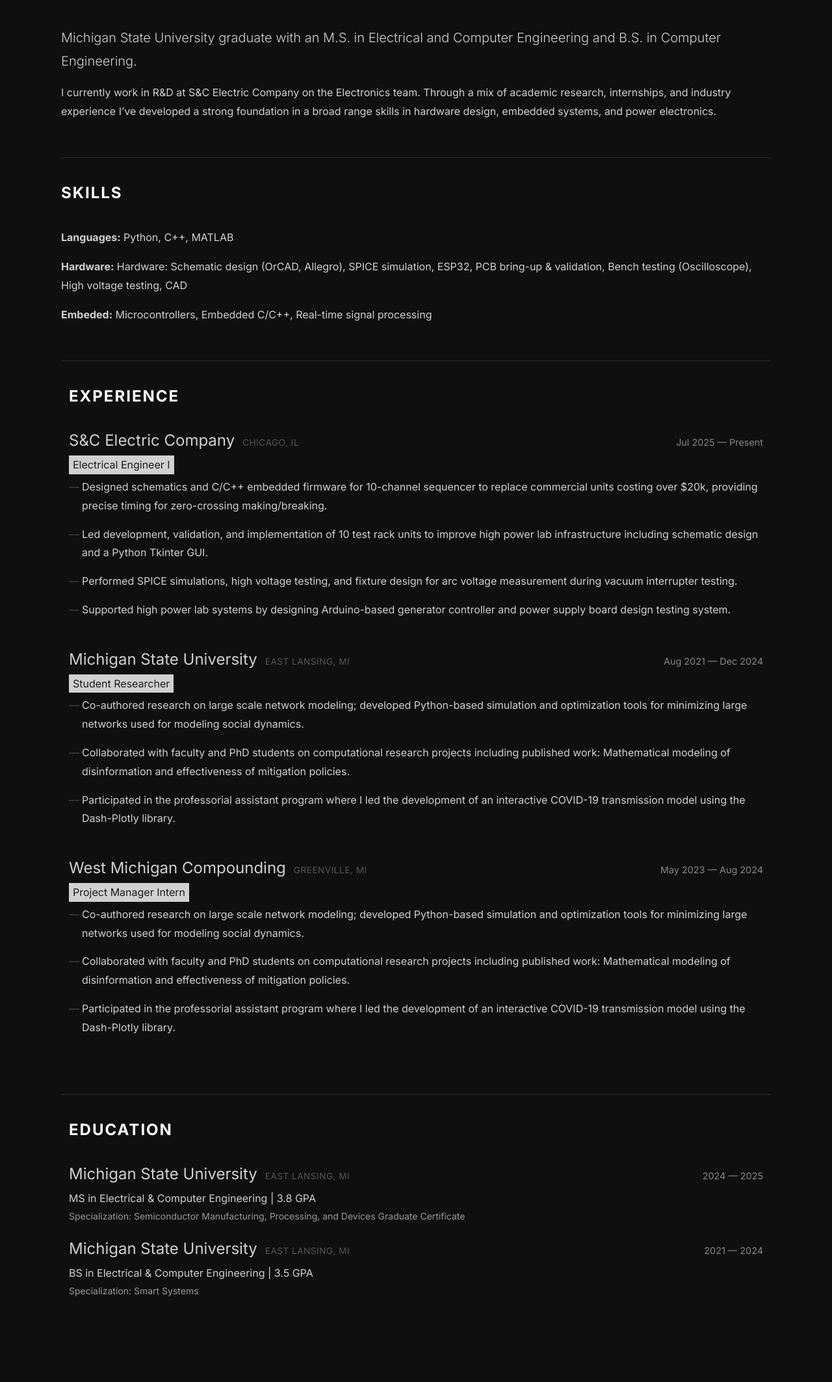
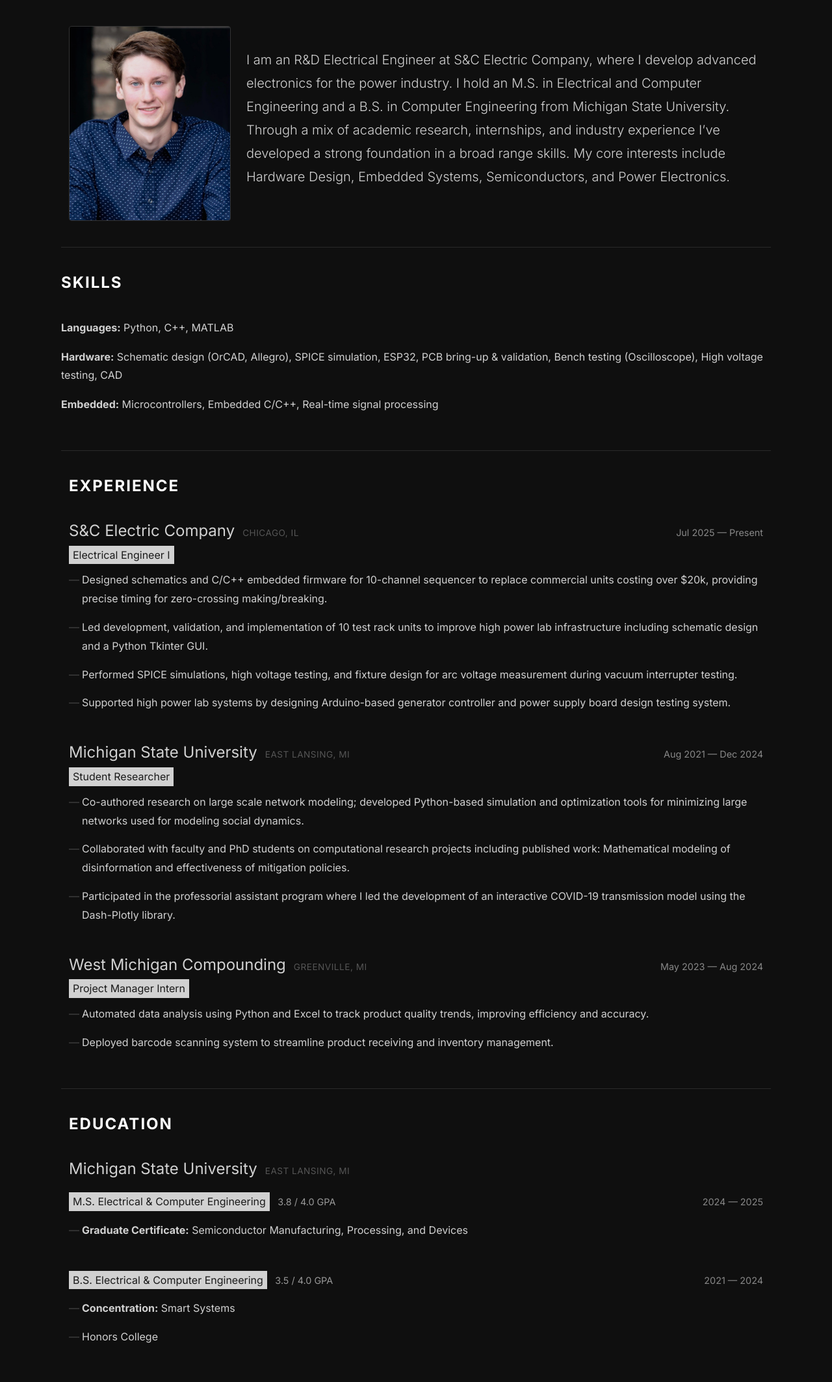
Before and after one commit to bollma13/portfolio, a Flask app: page / in a window 1280 px wide. Shown: the part 115-2242 px from the top of the page at 65% size. Before the commit the page ends 2110 px from the top, so only its background shows below. Run offline with Flask 3, Linux system fonts and the light colour scheme.

Commit message:
port fix

```diff
--- a/static/css/style.css
+++ b/static/css/style.css
@@ -182,11 +182,11 @@ section:last-of-type {
     display: block;
 }
 
-.role-title {
+/* .role-title {
     color: #d1d1d1;
     font-weight: 400;
     margin-bottom: 2px;
-}
+} */
 
 .item-header {
     display: flex;
@@ -223,7 +223,9 @@ section:last-of-type {
     padding: 0px 6px;               /* Adds space around the text inside the highlight */
     /* border-radius: 4px;             Rounds the corners of the highlight */
     display: inline-block;          /* Ensures the highlight only covers the text width */
-    margin-bottom: 5px;             /* Adds a tiny gap below the highlight */
+    margin-bottom: 10px;             /* Adds a tiny gap below the highlight */
+    /* margin-top: 10px; */
+
 }
 
 #photography a.text-muted {
@@ -234,3 +236,30 @@ section:last-of-type {
     color: #ffffff !important; /* Turns white on hover */
     text-decoration: none;     /* Keeps it clean */
 }
+
+
+/* Mobile Menu Styling */
+@media (max-width: 991px) {
+    .navbar-collapse {
+        background: #111; /* Dark background for the mobile drawer */
+        padding: 1rem;
+        border-radius: 8px;
+        margin-top: 10px;
+        border: 1px solid #333;
+    }
+
+    .nav-link {
+        text-align: center;
+        padding: 12px 0;
+        border-bottom: 1px solid #222;
+    }
+
+    .nav-link:last-child {
+        border-bottom: none;
+    }
+
+    /* Prevent the brand group from being squished */
+    .navbar-brand-group {
+        max-width: 70%;
+    }
+}
--- a/templates/base.html
+++ b/templates/base.html
@@ -14,7 +14,7 @@
     <div class="container">
         <div class="navbar-brand-group">
             <a class="navbar-brand fw-bold mb-0" href="/">Samuel Bollman</a>
-                <div class="contact-subtext">
+            <div class="contact-subtext d-none d-lg-block">
                 bollmasa@gmail.com • (616) 250-8483 • (Relocating to) Palo Alto, CA
                 <a href="{{ url_for('static', filename='files/Samuel_Bollman_Resume.pdf') }}"
                    class="btn btn-outline-primary btn-sm ms-2" download>
@@ -23,13 +23,26 @@
             </div>
         </div>
 
+        <button class="navbar-toggler" type="button" data-bs-toggle="collapse" data-bs-target="#navbarNav">
+            <span class="navbar-toggler-icon"></span>
+        </button>
+
+        <div class="collapse navbar-collapse" id="navbarNav">
             <div class="navbar-nav ms-auto align-items-center">
+                <div class="d-lg-none text-center py-3 border-bottom border-secondary mb-2 w-100">
+                    <small class="text-muted d-block">bollmasa@gmail.com • (616) 250-8483</small>
+                    <small class="text-muted d-block mb-2">Palo Alto, CA</small>
+                    <a href="{{ url_for('static', filename='files/Samuel_Bollman_Resume.pdf') }}"
+                       class="btn btn-outline-primary btn-sm" download>Download Resume</a>
+                </div>
+
                 <a class="nav-link px-3" href="/#home">HOME</a>
                 <a class="nav-link px-3" href="/#skills">SKILLS</a>
                 <a class="nav-link px-3" href="/#experience">EXPERIENCE</a>
                 <a class="nav-link px-3" href="/#education">EDUCATION</a>
                 <a class="nav-link px-3" href="/projects">PROJECTS</a>
                 <a class="nav-link px-3" href="/personal">PERSONAL</a>
+            </div>
         </div>
     </div>
 </nav>
--- a/templates/index.html
+++ b/templates/index.html
@@ -3,22 +3,39 @@
 {% block content %}
     <div class="container">
         <section id="home" style="padding: 80px 0; border-bottom: 1px solid #2a2a2a;">
-            <!-- <h2 class="display-5 fw-bold"></h2> -->
-            <p class="lead">Michigan State University graduate with an M.S. in Electrical and Computer Engineering and B.S. in Computer Engineering.</p>
-            <p> I currently work in R&D at S&C Electric Company on the Electronics team.
-            Through a mix of academic research, internships, and industry experience I’ve developed a strong foundation in a broad range skills in hardware design, embedded systems, and power electronics.</p>
+            <div class="container">
+                <div class="row align-items-center">
+                    <div class="col-lg-3 col-md-4 mb-4 mb-md-0">
+                        <div style="height: 300px; background: #1a1a1a; border: 1px solid #333; display: flex; align-items: center; justify-content: center; overflow: hidden; border-radius: 4px;">
+                            <img src="{{ url_for('static', filename='images/1698416004010.jpg') }}"
+                                 alt="Samuel Bollman"
+                                 onerror="this.style.display='none'; this.nextElementSibling.style.display='block';"
+                                 style="width: 100%; height: 100%; object-fit: cover; opacity: 0.9;">
+                            <span class="text-muted small text-uppercase" style="display: none; letter-spacing: 2px;">[ Image Missing ]</span>
+                        </div>
+                    </div>
+
+                    <div class="col-lg-9 col-md-8">
+                        <p class="lead">I am an R&D Electrical Engineer at S&C Electric Company,
+                            where I develop advanced electronics for the power industry.
+                            I hold an M.S. in Electrical and Computer Engineering and a B.S. in Computer Engineering from Michigan State University.
+                            Through a mix of academic research, internships, and industry experience I’ve developed a strong foundation in a broad range skills.
+                            My core interests include Hardware Design, Embedded Systems, Semiconductors, and Power Electronics.
+                            </p>
+                        <!-- <p>I currently work in R&D at S&C Electric Company on the Electronics team.
+                            Through a mix of academic research, internships, and industry experience I’ve developed a strong foundation in a broad range of skills in
+                            hardware design, embedded systems, and power electronics.</p> -->
+                    </div>
+                </div>
+            </div>
         </section>
 
         <section id="skills" style="padding: 80px 0; border-bottom: 1px solid #2a2a2a;">
             <h2>Skills</h2>
             <div class="row">
-
                 <p><strong>Languages:</strong> Python, C++, MATLAB</p>
-                    <p><strong>Hardware:</strong> Hardware: Schematic design (OrCAD, Allegro), SPICE simulation, ESP32, PCB bring-up &
-                            validation, Bench testing (Oscilloscope), High voltage testing, CAD</p>
-                    <p><strong>Embeded:</strong> Microcontrollers, Embedded C/C++, Real-time signal processing</p>
-
-
+                <p><strong>Hardware:</strong> Schematic design (OrCAD, Allegro), SPICE simulation, ESP32, PCB bring-up & validation, Bench testing (Oscilloscope), High voltage testing, CAD</p>
+                <p><strong>Embedded:</strong> Microcontrollers, Embedded C/C++, Real-time signal processing</p>
             </div>
         </section>
 
@@ -59,7 +76,7 @@
                     </ul>
                 </div>
 
-        <div class="mb-5">
+                <div class="mb-0">
                     <div class="item-header">
                         <div class="company-group">
                             <h4>West Michigan Compounding</h4>
@@ -69,39 +86,47 @@
                     </div>
                     <p class="role-title">Project Manager Intern</p>
                     <ul>
-                <li>Co-authored research on large scale network modeling; developed Python-based simulation and optimization tools for minimizing large networks used for modeling social dynamics.</li>
-                <li>Collaborated with faculty and PhD students on computational research projects including published work: Mathematical modeling of disinformation and effectiveness of mitigation policies.</li>
-                <li>Participated in the professorial assistant program where I led the development of an interactive COVID-19 transmission model using the Dash-Plotly library.</li>
+                        <li>Automated data analysis using Python and Excel to track product quality trends, improving efficiency and accuracy.</li>
+                        <li>Deployed barcode scanning system to streamline product receiving and inventory management.</li>
                     </ul>
                 </div>
             </div>
         </section>
-<section id="education" style="padding: 80px 0; border-bottom: none;">
+
+        <section id="education" style="padding: 80px 0; border-bottom: none !important;">
     <div class="container">
         <h2>Education</h2>
 
-        <div class="mb-4">
-            <div class="item-header">
-                <div class="company-group">
-                    <h4>Michigan State University</h4>
+        <div class="company-group mb-3">
+            <h4 class="mb-0">Michigan State University</h4>
             <span class="item-location">East Lansing, MI</span>
+        </div>
+
+        <div class="education-entry">
+            <div class="item-header" style="margin-bottom: 5px;">
+                <div>
+                    <span class="role-title">M.S. Electrical & Computer Engineering</span>
+                    <span class="text-muted ms-2" style="font-size: 0.9rem;"> 3.8 / 4.0 GPA</span>
                 </div>
                 <span class="item-date">2024 — 2025</span>
             </div>
-            <p class="mb-0">MS in Electrical & Computer Engineering | 3.8 GPA</p>
-            <p class="text-muted small">Specialization: Semiconductor Manufacturing, Processing, and Devices Graduate Certificate</p>
+            <ul class="mb-5">
+                <li><strong>Graduate Certificate:</strong> Semiconductor Manufacturing, Processing, and Devices</li>
+            </ul>
         </div>
 
-        <div class="mb-4">
-            <div class="item-header">
-                <div class="company-group">
-                    <h4>Michigan State University</h4>
-                    <span class="item-location">East Lansing, MI</span>
+        <div class="education-entry">
+            <div class="item-header" style="margin-bottom: 5px;">
+                <div>
+                    <span class="role-title">B.S. Electrical & Computer Engineering</span>
+                    <span class="text-muted ms-2" style="font-size: 0.9rem;"> 3.5 / 4.0 GPA</span>
                 </div>
                 <span class="item-date">2021 — 2024</span>
             </div>
-            <p class="mb-0">BS in Electrical & Computer Engineering | 3.5 GPA</p>
-            <p class="text-muted small">Specialization: Smart Systems</p>
+            <ul class="mb-0">
+                <li><strong>Concentration:</strong> Smart Systems</li>
+                <li>Honors College</li>
+            </ul>
         </div>
     </div>
 </section>
```
Also changed, not shown: templates/projects.html (+15 -7 lines), static/images/1698416004010.jpg (added), 1 other file. Lines whose indentation alone changed are shown as unchanged.
